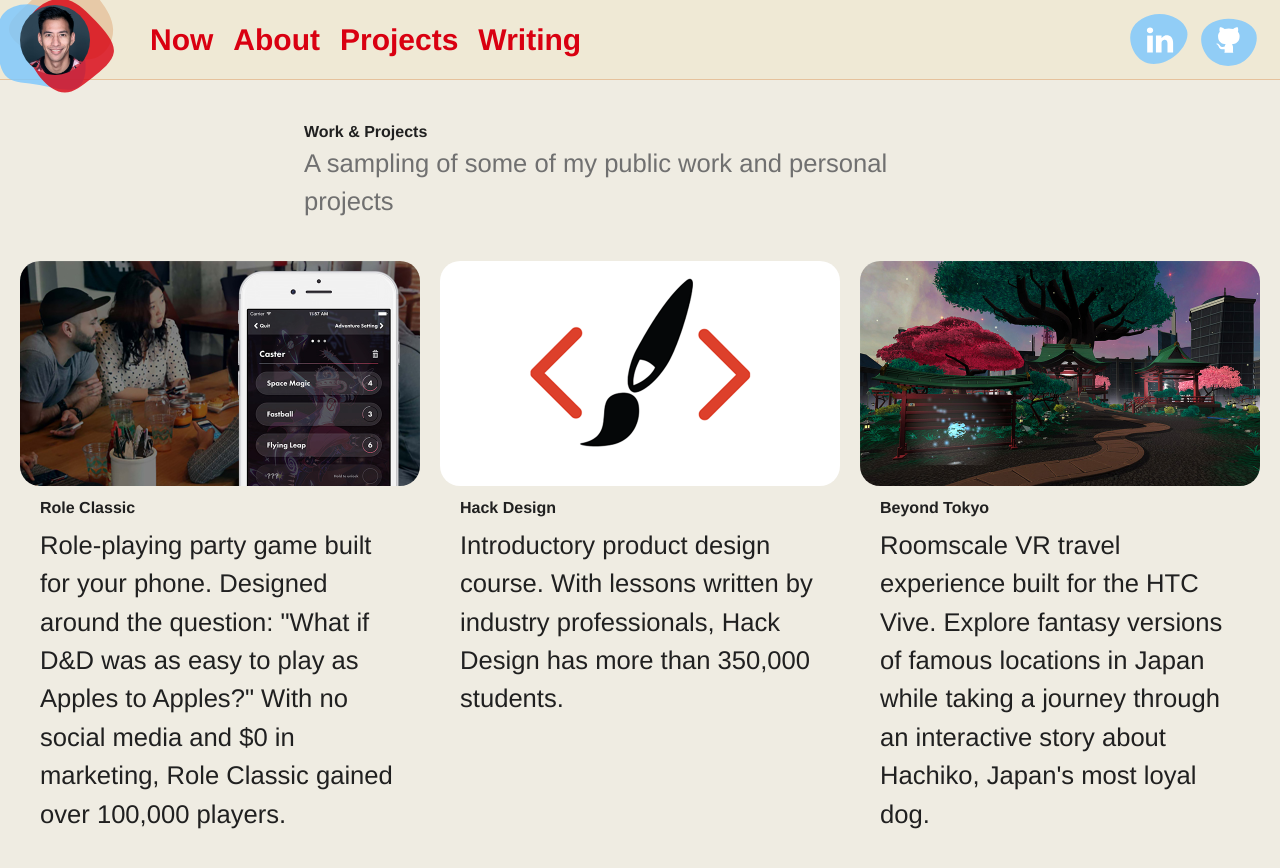
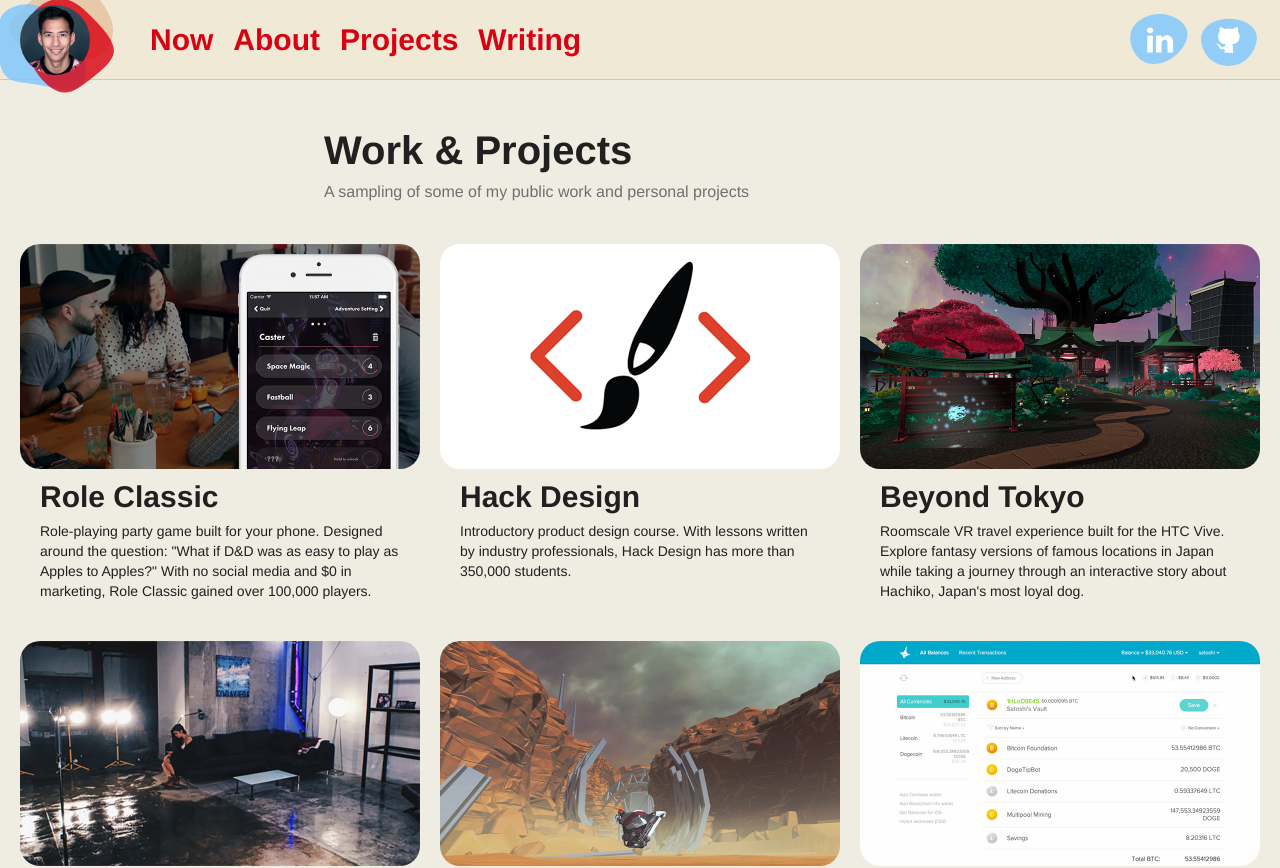
Before and after one commit to ianhirschfeld/ianhirschfeld.com, a React (Vite) app: page /projects in a window 1280 px wide. Shown: the top 868 px of the page. Built offline with nearby package versions, Linux system fonts and the light colour scheme; a web font is replaced by a local one.

Commit message:
Polishes about, now, not found, and projects pages.

```diff
--- a/src/components/ProjectList.tsx
+++ b/src/components/ProjectList.tsx
@@ -15,48 +15,34 @@
 function ProjectItem({ item }: ProjectItemProps) {
   const { image, title, description, url, path } = item;
 
-  const linkContent = (
-    <img
-      src={image}
-      alt={title}
-      className="absolute inset-0 size-full object-cover transition-transform duration-200 group-hover:scale-110"
-    />
-  );
-
-  const titleContent = <h3 className="mt-2.5 mb-0">{title}</h3>;
-
   return (
-    <li className="block w-[400px] max-lg:w-[320px] max-md:w-full">
-      {path ? (
-        <Link
-          to={path}
-          className="group rounded-2_5xl relative block w-full overflow-hidden pt-[56.25%] max-md:rounded-none"
-        >
-          {linkContent}
-        </Link>
-      ) : (
-        <a
-          href={url}
-          target="_blank"
-          rel="noopener noreferrer"
-          className="group rounded-2_5xl relative block w-full overflow-hidden pt-[56.25%] max-md:rounded-none"
-        >
-          {linkContent}
-        </a>
-      )}
+    <div>
+      <Link
+        to={path || url || ''}
+        target={url ? '_blank' : undefined}
+        rel={url ? 'noopener noreferrer' : undefined}
+        className="group rounded-2.5xl relative block w-full overflow-hidden pt-[56.25%] max-md:rounded-none"
+      >
+        <img
+          src={image}
+          alt={title}
+          className="absolute inset-0 size-full object-cover transition-transform duration-200 group-hover:scale-110"
+        />
+      </Link>
       <div className="px-5">
-        {path ? (
-          <Link to={path} className="text-off-black">
-            {titleContent}
+        <h3 className="font-rift mt-2.5 mb-1.5 text-3xl">
+          <Link
+            to={path || url || ''}
+            target={url ? '_blank' : undefined}
+            rel={url ? 'noopener noreferrer' : undefined}
+            className="text-off-black animated-underline"
+          >
+            {title}
           </Link>
-        ) : (
-          <a href={url} target="_blank" rel="noopener noreferrer" className="text-off-black">
-            {titleContent}
-          </a>
-        )}
-        <p className="mt-1.5 mb-0 text-[1.6rem]">{description}</p>
+        </h3>
+        <p className="my-0 text-sm">{description}</p>
       </div>
-    </li>
+    </div>
   );
 }
 
@@ -66,11 +52,11 @@
 
 function ProjectList({ items }: ProjectListProps) {
   return (
-    <ul className="m-0 grid list-none [grid-template-columns:repeat(auto-fill,400px)] justify-center gap-x-5 gap-y-10 p-0 max-lg:[grid-template-columns:repeat(auto-fill,320px)] max-md:-mx-5 max-md:[grid-template-columns:100%]">
+    <div className="mx-auto grid max-w-7xl grid-cols-1 gap-x-5 gap-y-10 md:grid-cols-2 lg:grid-cols-3">
       {items.map((item, i) => (
         <ProjectItem key={i} item={item} />
       ))}
-    </ul>
+    </div>
   );
 }
 
--- a/src/components/layouts/PageLayout.tsx
+++ b/src/components/layouts/PageLayout.tsx
@@ -12,7 +12,9 @@
   return (
     <div>
       <PageHeader />
-      <article className={clsx('mx-auto px-5', !isFullWidth && 'max-w-2xl')}>{children}</article>
+      <article className={clsx('prose mx-auto px-5', !isFullWidth && 'max-w-2xl')}>
+        {children}
+      </article>
       <Footer />
     </div>
   );
--- a/src/index.css
+++ b/src/index.css
@@ -64,9 +64,41 @@
 }
 
 @layer components {
+  .animated-underline::before,
+  nav a::before,
+  p a::before,
+  ul a::before {
+    @apply bg-brand-red absolute left-0 block w-full origin-left scale-x-0 transition-transform duration-200 content-[''];
+  }
+
+  .animated-underline::before,
+  nav a::before {
+    @apply -bottom-px h-0.5 rounded-sm;
+  }
+
+  p a::before,
+  ul a::before {
+    @apply bottom-0 h-px;
+  }
+
+  .animated-underline:hover::before,
+  .animated-underline:focus::before,
+  nav a:hover::before,
+  nav a:focus::before,
+  p a:hover::before,
+  p a:focus::before,
+  ul a:hover::before,
+  ul a:focus::before {
+    @apply scale-x-100;
+  }
+
   .prose {
     section {
       @apply my-10;
+    }
+
+    h1 {
+      @apply text-4.5xl;
     }
 
     h2 {
@@ -79,6 +111,14 @@
 
     h2 + p {
       @apply mt-0;
+    }
+
+    ul {
+      @apply my-5 px-10;
+    }
+
+    li {
+      @apply list-disc text-lg;
     }
   }
 
@@ -145,29 +185,6 @@
   }
 
   .post-content img {
-    @apply rounded-2_5xl -mx-5 my-5 mb-10 w-[calc(100%+40px)] max-w-none overflow-hidden max-md:rounded-none;
+    @apply rounded-2.5xl -mx-5 my-5 mb-10 w-[calc(100%+40px)] max-w-none overflow-hidden max-md:rounded-none;
   }
 }
-
-/* Nav link underlines */
-nav a::before {
-  @apply bg-brand-red absolute -bottom-px left-0 block h-0.5 w-full origin-left scale-x-0 rounded-sm transition-transform duration-200 content-[''];
-}
-
-nav a:hover::before,
-nav a:focus::before {
-  @apply scale-x-100;
-}
-
-/* Paragraph link underlines */
-p a::before,
-.section-list a::before {
-  @apply bg-brand-red absolute bottom-0 left-0 block h-px w-full origin-left scale-x-0 transition-transform duration-200 content-[''];
-}
-
-p a:hover::before,
-p a:focus::before,
-.section-list a:hover::before,
-.section-list a:focus::before {
-  @apply scale-x-100;
-}
--- a/src/pages/AboutPage.tsx
+++ b/src/pages/AboutPage.tsx
@@ -11,12 +11,12 @@
 
   return (
     <PageLayout>
-      <section className="section">
-        <h1 className="section-heading1">About Me</h1>
+      <section>
+        <h1>About Me</h1>
       </section>
 
-      <section className="section">
-        <h2 className="section-heading2">Background</h2>
+      <section>
+        <h2>Background</h2>
         <p>
           I'm a Fullstack Software Engineer with a degree in Computer Science and Digital Art. These
           days my primary languages and frameworks consists of: React, Redux, Ruby on Rails, and
@@ -26,11 +26,11 @@
         </p>
       </section>
 
-      <section className="section">
-        <h2 className="section-heading2">Companies I've Worked At</h2>
+      <section>
+        <h2>Companies I've Worked At</h2>
         <p>I've had the pleasure of working at some great companies over the years:</p>
 
-        <ul className="section-list">
+        <ul>
           <li>
             <a href="https://unity.com" target="_blank" rel="noopener noreferrer">
               Unity Technologies
@@ -73,8 +73,8 @@
         </p>
       </section>
 
-      <section className="section">
-        <h2 className="section-heading2">Brands I've Worked With</h2>
+      <section>
+        <h2>Brands I've Worked With</h2>
         <p>
           Both personally, and through my former agency{' '}
           <a href="https://www.thesoapcollective.com" target="_blank" rel="noopener noreferrer">
@@ -83,7 +83,7 @@
           , I've been able to work along side some amazing brands. Together, we've built and
           delivered a variety of digital and in-person (pre-covid) experiences for their customers.
         </p>
-        <div className="my-10">
+        <div className="my-10 md:-mx-10">
           <img src={brandsImage} alt="Brand Logos" className="w-full" />
         </div>
       </section>
--- a/src/pages/NotFoundPage.tsx
+++ b/src/pages/NotFoundPage.tsx
@@ -10,8 +10,8 @@
 
   return (
     <PageLayout>
-      <section className="section">
-        <h1 className="section-heading1">404: Not Found</h1>
+      <section>
+        <h1>404: Not Found</h1>
         <p>
           Woah, woah, woah! There is nothing here, maybe there once was, but unfortunately not
           anymore. I recommend you head back to the <Link to="/">home page</Link> and go from there.
--- a/src/pages/NowPage.tsx
+++ b/src/pages/NowPage.tsx
@@ -10,15 +10,15 @@
 
   return (
     <PageLayout>
-      <section className="section">
-        <h1 className="text-4_5xl">What I'm Doing Right Now</h1>
+      <section>
+        <h1>What I'm Doing Right Now</h1>
         <div className="text-grey">Last Updated: December 31st, 2020</div>
         <div className="banner">
           <img src={roleBannerImage} alt="Role Banner" className="w-full" />
         </div>
       </section>
 
-      <section className="prose">
+      <section>
         <h2>Role, Inc. and the Future of Online Play</h2>
         <p>
           Towards the beginning of 2020, L. Dwight and I co-found{' '}
--- a/src/pages/ProjectsPage.tsx
+++ b/src/pages/ProjectsPage.tsx
@@ -91,14 +91,12 @@
 
   return (
     <PageLayout isFullWidth>
-      <section className="section mx-auto max-w-2xl">
-        <h1 className="section-heading1">Work &amp; Projects</h1>
-        <div className="section-subheading">
-          A sampling of some of my public work and personal projects
-        </div>
+      <section className="mx-auto max-w-2xl px-5">
+        <h1>Work &amp; Projects</h1>
+        <div className="text-grey">A sampling of some of my public work and personal projects</div>
       </section>
 
-      <section className="section">
+      <section>
         <ProjectList items={projects} />
       </section>
     </PageLayout>
```
